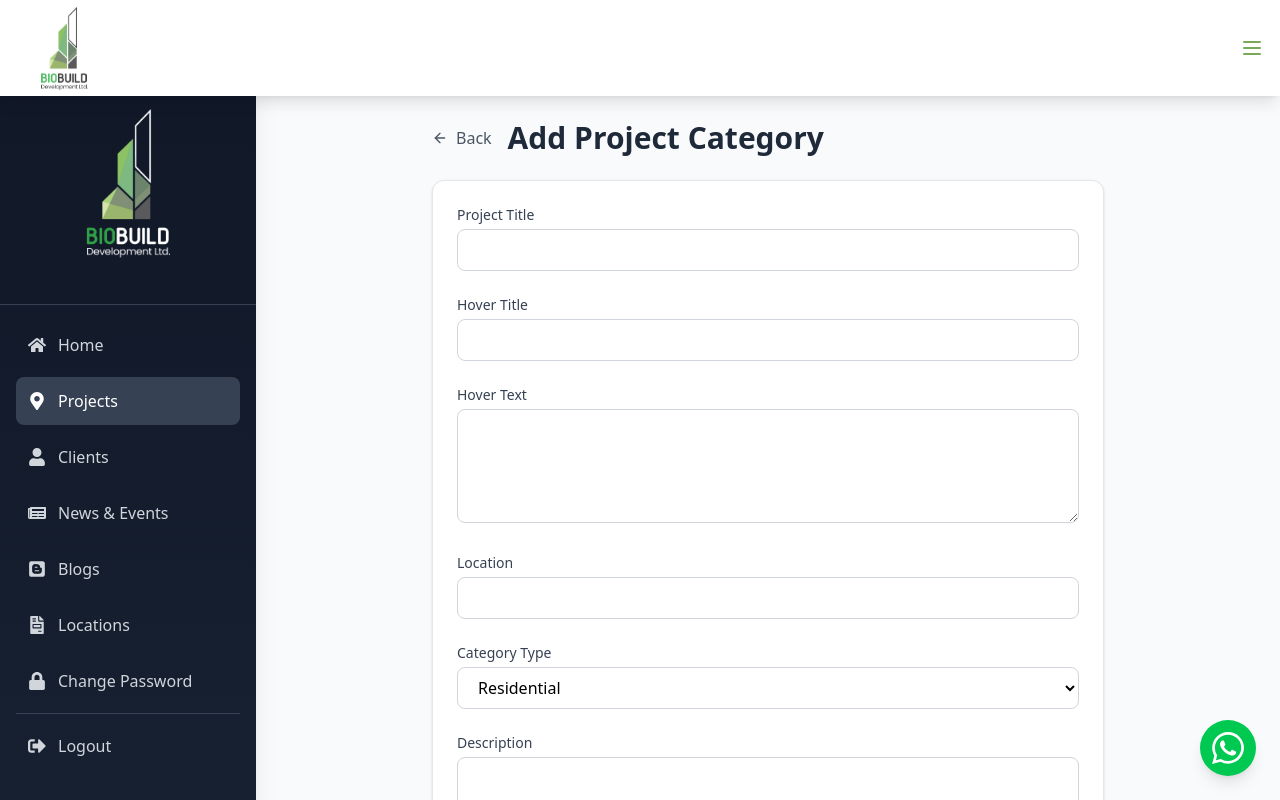
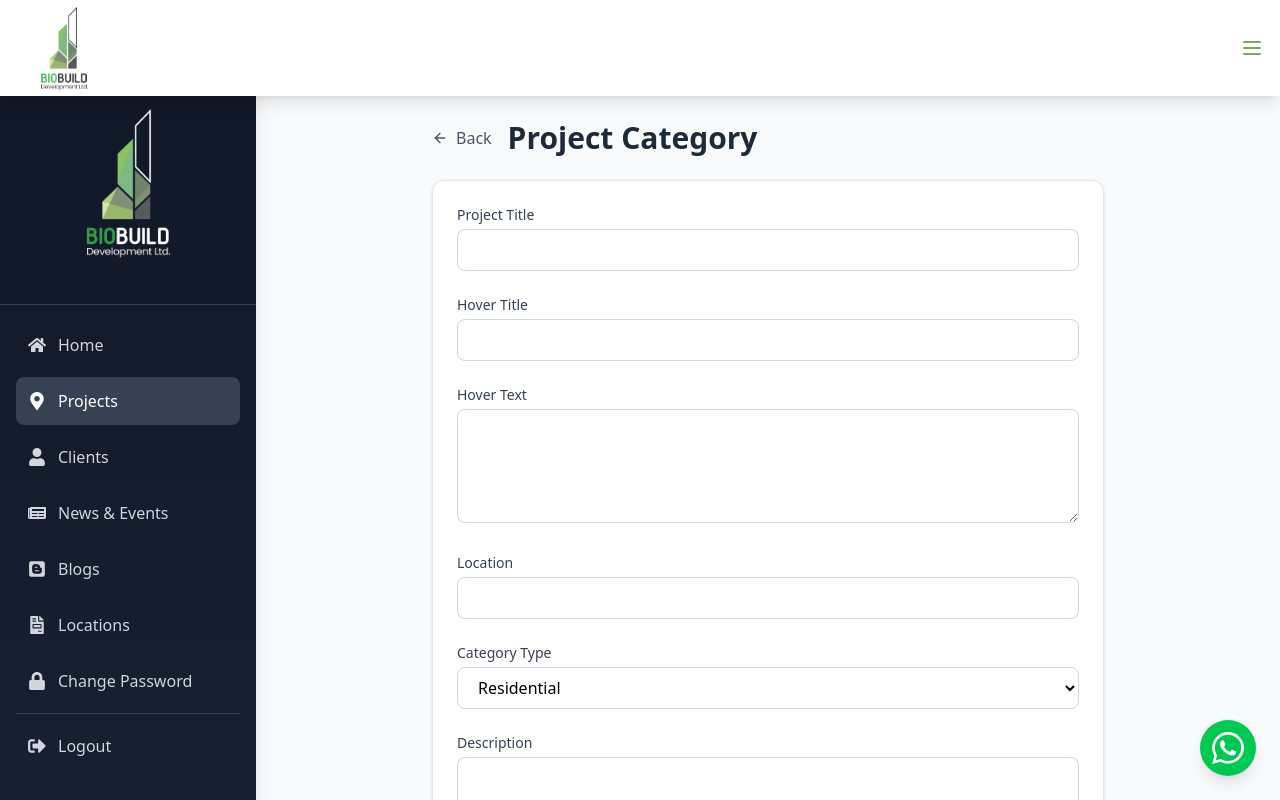
Before and after one commit to KaziSoft/biodev, a Next.js app: page /projects-category/add in a window 1280 px wide. Shown: the top 800 px of the page. Built offline with nearby package versions, Linux system fonts and the light colour scheme.

Commit message:
Project Category Updated

```diff
--- a/app/projects-category/add/page.tsx
+++ b/app/projects-category/add/page.tsx
@@ -138,7 +138,7 @@
               <FiArrowLeft className="mr-2" />
               Back
             </button>
-            <h1 className="text-2xl md:text-3xl font-bold text-gray-800 dark:text-white">Add Project Category</h1>
+            <h1 className="text-2xl md:text-3xl font-bold text-gray-800 dark:text-white">Project Category</h1>
           </div>
 
           {message && (
```
